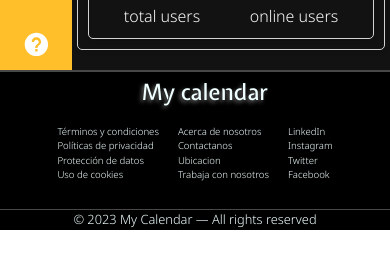
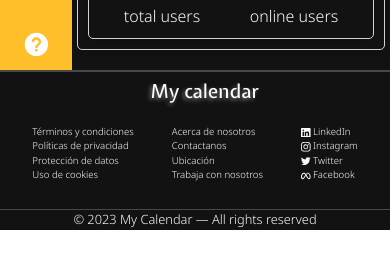
Before and after one commit to SantiagoTonin/CalendarFront, a React (Create React App) app: page /abm in a window 390 px wide. Shown: the part 506-774 px from the top of the page. Built offline with nearby package versions, Linux system fonts and the light colour scheme; no server answers.

Commit message:
estilos del footer modificados

```diff
--- a/src/components/footer/Footer.js
+++ b/src/components/footer/Footer.js
@@ -1,5 +1,6 @@
 import React, { useContext } from "react";
 import { ThemeContext } from "../../context/ThemeContext";
+import { BsMeta, BsInstagram, BsLinkedin, BsTwitter } from "react-icons/bs";
 import "./footer.css";
 
 const Footer = () => {
@@ -8,7 +9,7 @@ const Footer = () => {
     <main className={lightMode ? "footerContainerLight" : "footerContainer"}>
       <section className="footerContent">
         <span>My calendar</span>
-        <article className="footerListItems d-flex flex-row col-3">
+        <article className="footerListItems d-flex flex-row">
           <ul>
             <li>Términos y condiciones</li>
             <li>Políticas de privacidad</li>
@@ -18,14 +19,14 @@ const Footer = () => {
           <ul>
             <li>Acerca de nosotros</li>
             <li>Contactanos</li>
-            <li>Ubicacion</li>
+            <li>Ubicación</li>
             <li>Trabaja con nosotros</li>
           </ul>
           <ul>
-            <li>LinkedIn</li>
-            <li>Instagram</li>
-            <li>Twitter</li>
-            <li>Facebook</li>
+            <li><BsLinkedin/> LinkedIn</li>
+            <li><BsInstagram/> Instagram</li>
+            <li><BsTwitter/> Twitter</li>
+            <li><BsMeta/> Facebook</li>
           </ul>
         </article>
       </section>
--- a/src/components/footer/footer.css
+++ b/src/components/footer/footer.css
@@ -4,8 +4,8 @@
   display: flex;
   flex-direction: column;
   justify-content: center;
-  background-color: black;
-  color: azure;
+  background-color: var(--main-color);
+  color: var(--lightMode);
   border-top: 2px solid rgb(72, 72, 72);
 }
 
@@ -15,8 +15,8 @@
   display: flex;
   flex-direction: column;
   justify-content: center;
-  background-color: white;
-  color: black;
+  background-color: var(--lightMode);
+  color: var(--main-color);
   border-top: 2px solid rgb(72, 72, 72);
 }
 
@@ -36,9 +36,9 @@
 }
 
 .footerListItems{
-  width: 50%;
-  font-size: 1.1em;
-  gap: 5%;
+  width: 60%;
+  font-size: 1em;
+  gap: 20%;
 }
 
 .footerListItems > ul {
@@ -58,13 +58,12 @@
     display: flex;
     flex-direction: column;
     align-items: center;
-    justify-content: center;
   }
 
   .footerContent > span {
     text-align: center;
-    font-size: 1.4em;
-    padding-bottom: 0.5rem;
+    font-size: 1.2em;
+    padding-top: 0.1em;
   }
 
   .footerListItems{
@@ -72,6 +71,7 @@
     justify-content: center;
     width: 100%;
     font-size: 0.6em;
+    gap: 10%;
   }
 
   .rightsContainer {
@@ -97,6 +97,7 @@
     justify-content: center;
     width: 100%;
     font-size: 0.8em;
+    gap: 10%;
   }
 
   .rightsContainer {
@@ -104,7 +105,7 @@
   }
 }
 
-@media (min-width: 769px) and (max-width: 992px){
+@media (min-width: 769px) and (max-width: 1124px){
   .footerContent > span {
     font-size: 2em;
   }
@@ -112,5 +113,6 @@
   .footerListItems{
     font-size: 0.8em;
     padding: 0.2rem;
+    gap: 10%;
   }
 }
--- a/src/components/sidebar/Sidebar.js
+++ b/src/components/sidebar/Sidebar.js
@@ -1,5 +1,4 @@
 import React, { useState, useEffect } from "react";
-import { useParams } from "react-router-dom";
 import { FaBars, FaEnvelopeOpenText } from "react-icons/fa";
 import { AiOutlineClose, AiFillHome } from "react-icons/ai";
 import { FiLogOut } from "react-icons/fi";
```
